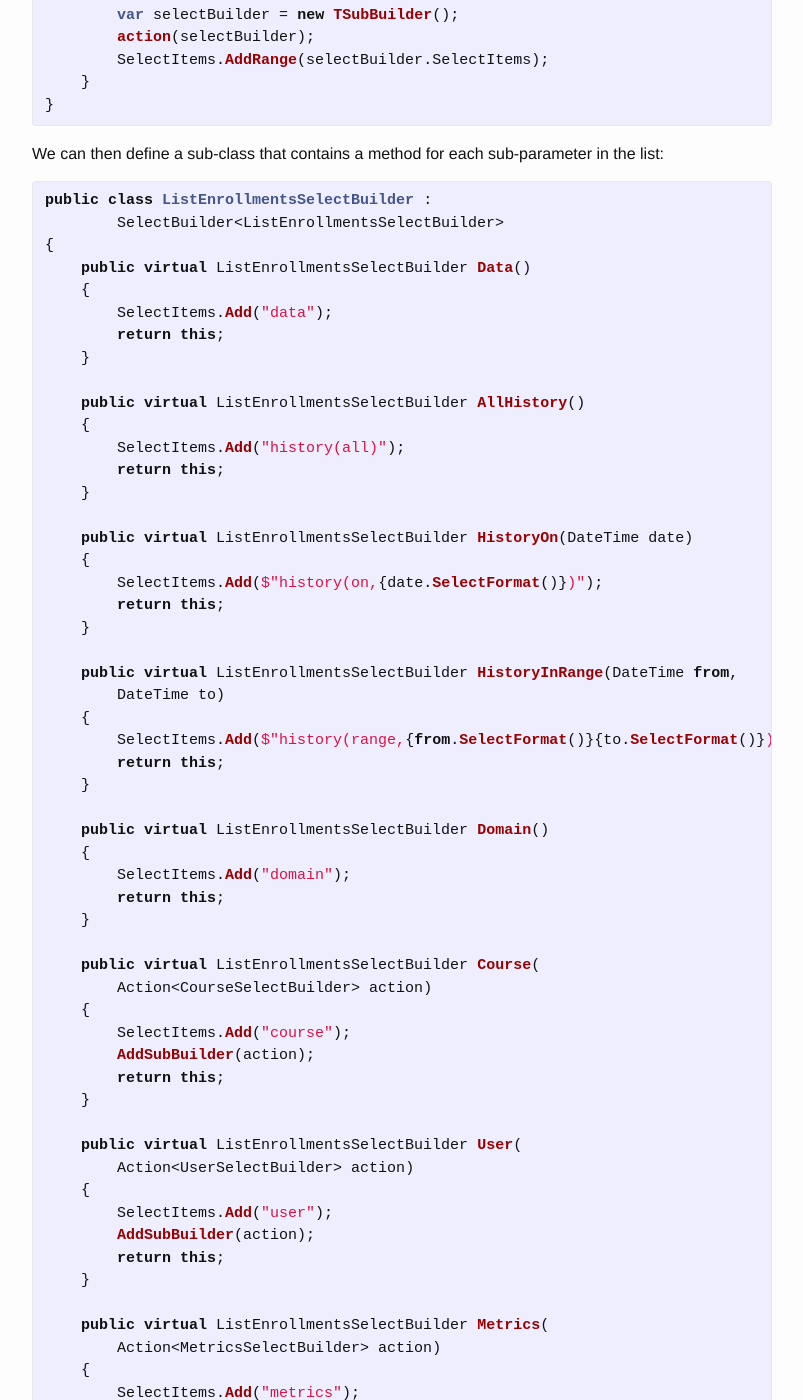
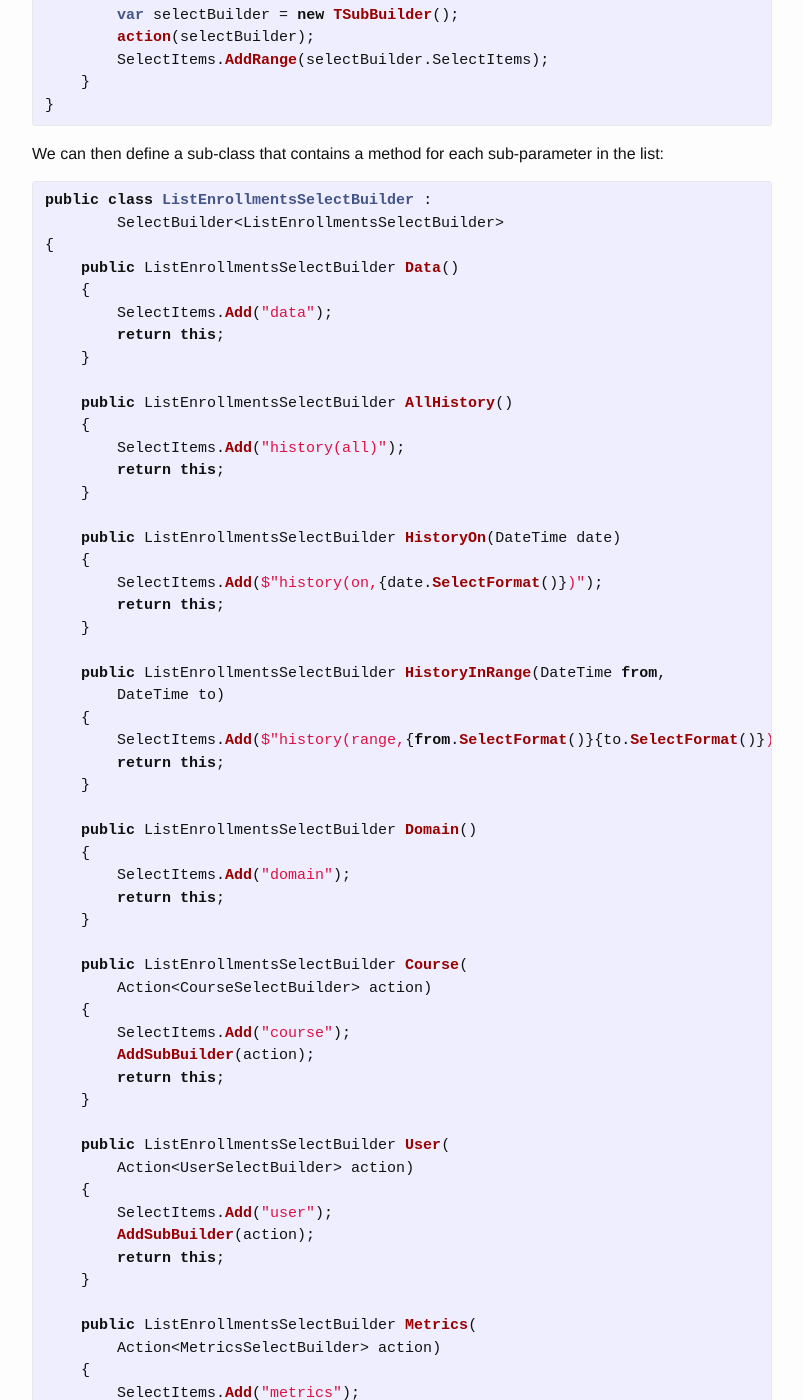
Before and after one commit to bdrupieski/bdrupieski.github.io, a Jekyll site: the page built from _posts/2016-07-20-fluent-interfaces-csharp.md, in a window 1280 px wide and 1400 px high, scrolled down 2020 px. Shown: the whole window, without its empty margins (238-1041 px from the left). Built offline with Jekyll 4.4.1, drawn with Linux system fonts in a browser that asks for light colours.

Commit message:
remove unneeded virtual. not sure why I ever had that in there.

```diff
--- a/_posts/2016-07-20-fluent-interfaces-csharp.md
+++ b/_posts/2016-07-20-fluent-interfaces-csharp.md
@@ -79,38 +79,38 @@ We can then define a sub-class that contains a method for each sub-parameter in
 public class ListEnrollmentsSelectBuilder :
 	SelectBuilder<ListEnrollmentsSelectBuilder>
 {
-    public virtual ListEnrollmentsSelectBuilder Data()
+    public ListEnrollmentsSelectBuilder Data()
     {
         SelectItems.Add("data");
         return this;
     }
 
-    public virtual ListEnrollmentsSelectBuilder AllHistory()
+    public ListEnrollmentsSelectBuilder AllHistory()
     {
         SelectItems.Add("history(all)");
         return this;
     }
 
-    public virtual ListEnrollmentsSelectBuilder HistoryOn(DateTime date)
+    public ListEnrollmentsSelectBuilder HistoryOn(DateTime date)
     {
         SelectItems.Add($"history(on,{date.SelectFormat()})");
         return this;
     }
 
-    public virtual ListEnrollmentsSelectBuilder HistoryInRange(DateTime from,
+    public ListEnrollmentsSelectBuilder HistoryInRange(DateTime from,
 	DateTime to)
     {
         SelectItems.Add($"history(range,{from.SelectFormat()}{to.SelectFormat()})");
         return this;
     }
 
-    public virtual ListEnrollmentsSelectBuilder Domain()
+    public ListEnrollmentsSelectBuilder Domain()
     {
         SelectItems.Add("domain");
         return this;
     }
 
-    public virtual ListEnrollmentsSelectBuilder Course(
+    public ListEnrollmentsSelectBuilder Course(
 	Action<CourseSelectBuilder> action)
     {
         SelectItems.Add("course");
@@ -118,7 +118,7 @@ public class ListEnrollmentsSelectBuilder :
         return this;
     }
 
-    public virtual ListEnrollmentsSelectBuilder User(
+    public ListEnrollmentsSelectBuilder User(
 	Action<UserSelectBuilder> action)
     {
         SelectItems.Add("user");
@@ -126,7 +126,7 @@ public class ListEnrollmentsSelectBuilder :
         return this;
     }
 
-    public virtual ListEnrollmentsSelectBuilder Metrics(
+    public ListEnrollmentsSelectBuilder Metrics(
 	Action<MetricsSelectBuilder> action)
     {
         SelectItems.Add("metrics");
```
